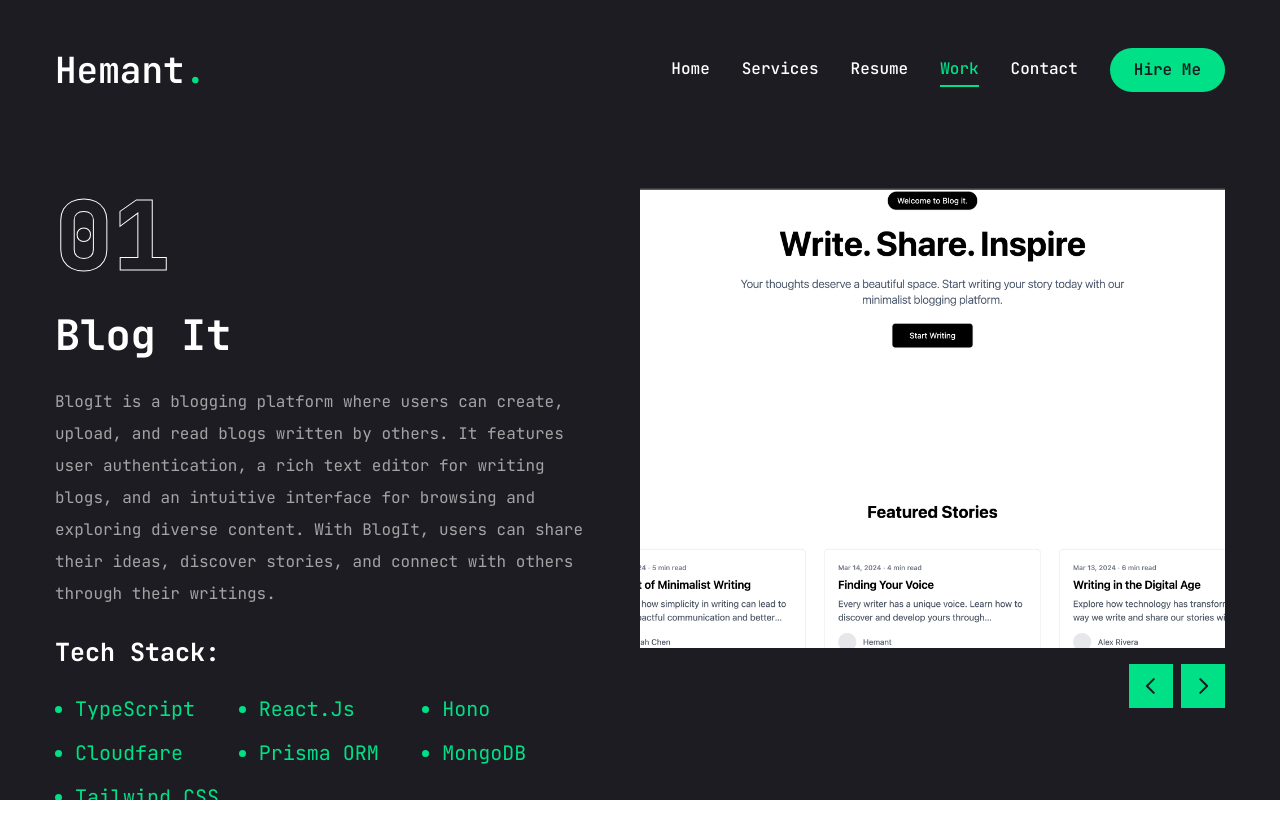
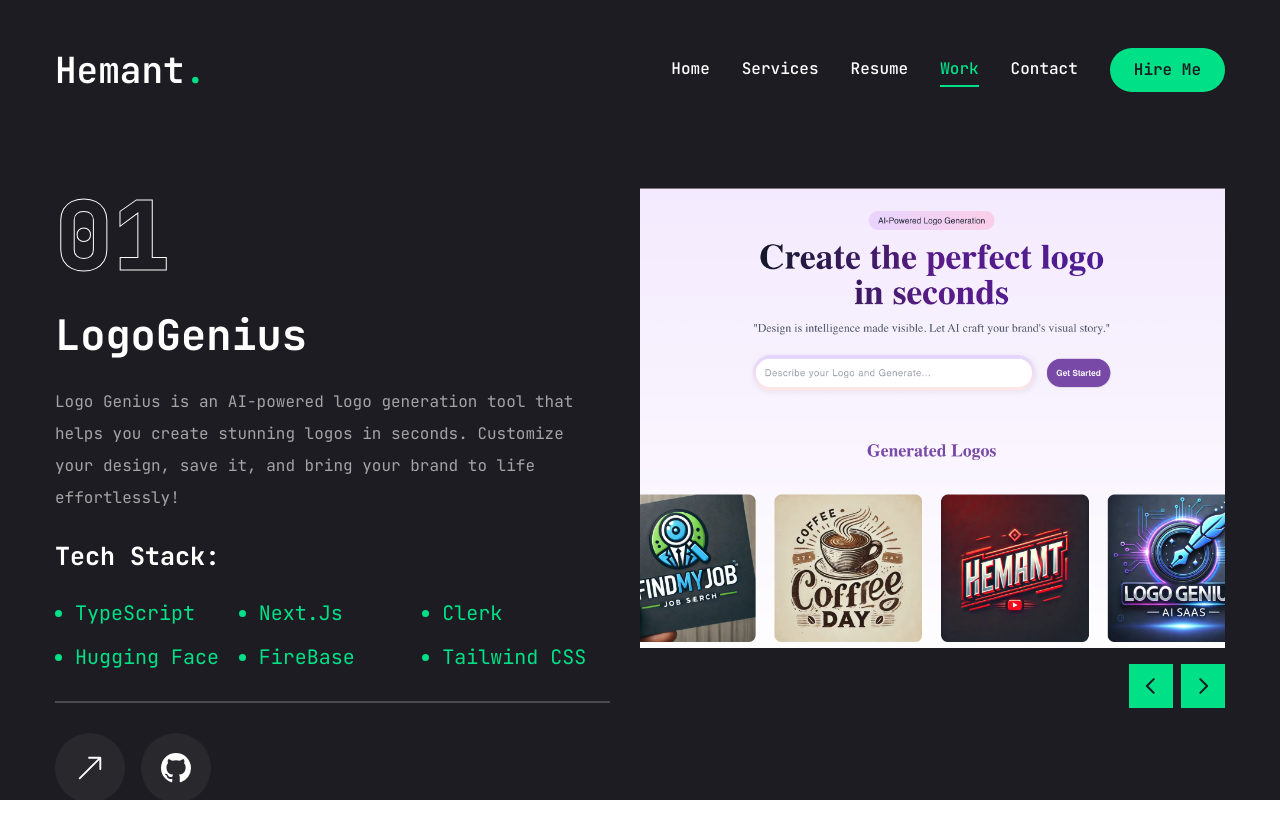
Before and after one commit to HemantKr071/Hemant-Portfolio, a Next.js app: page /work in a window 1280 px wide. Shown: the top 838 px of the page. After the commit the page ends 804 px from the top, so only its background shows below. Built offline with nearby package versions, Linux system fonts and the light colour scheme; grey boxes are pictures that could not be loaded.

Commit message:
Added LogoGenius Project and some UI changes

```diff
--- a/app/layout.jsx
+++ b/app/layout.jsx
@@ -12,8 +12,8 @@ const jetbrainsMono = JetBrains_Mono({subsets:["latin"],
 
 
 export const metadata = {
-  title: "Create Next App",
-  description: "Generated by create next app",
+  title: "Hemant's Portfolio",
+  description: "Portfolio by Hemant",
 };
 
 export default function RootLayout({ children }) {
--- a/app/page.jsx
+++ b/app/page.jsx
@@ -20,7 +20,7 @@ const Home = () => {
             </p>
             {/* Button and Socials */}
             <div className="">
-            <Link href={"https://drive.google.com/file/d/1Q5RyjAd2oooifVGtgHHph0u3BsEeP0Qy/view?usp=drive_link"}>
+            <Link href={"https://drive.google.com/file/d/1sNNc2OnkSm6xZ9-8ol8OIYVWnA-7PhPe/view?usp=drive_link"}>
               <Button variant="outline" size="lg" className="uppercase flex  items-center gap-2">
                 <span>Download Resume</span>
                 <FiDownload className="text-xl"/>
--- a/app/resume/page.jsx
+++ b/app/resume/page.jsx
@@ -21,6 +21,7 @@ import {
   SiHono
 } from "react-icons/si";
 import { BiLogoPostgresql } from "react-icons/bi";
+import { RiNextjsFill } from "react-icons/ri";
 
 const about = {
     title:"About me",
@@ -92,7 +93,11 @@ const skills = {
       name: "TypeScript",
     },
 
-    // Frameworks & Libraries
+    // Frameworks & Libraries <RiNextjsFill />
+    {
+      icon: <RiNextjsFill />,
+      name: "Next.js",
+    },
     {
       icon: <FaReact />,
       name: "React.js",
@@ -219,14 +224,14 @@ const Resume = () => {
                  <div className="flex flex-col gap-[30px] text-center xl:text-left">
                    <h3 className="text-4xl font-bold">{skills.title}</h3>
                    <p className="max-w-[600px] text-white/60 mx-auto xl:mx-0">{skills.description}</p>
-                   <ul className="grid grid-cols-2 sm:grid-cols-3 md:grid-cols-4 gap-4 xl:gap-[30px]">
+                   <ul className="grid grid-cols-2 sm:grid-cols-3 md:grid-cols-4 gap-4 xl:gap-[30px] ">
                     {skills.skillList.map((skill,index) => {
                       return(
                         <li key={index}>
                           <TooltipProvider delayDuration={100}>
                             <Tooltip>
                              <TooltipTrigger className="w-full h-[100px] bg-[#232329] rounded-xl flex justify-center items-center group ">
-                               <div className="text-5xl group-hover:text-accent-hover transition-all duration-300">
+                               <div className="text-5xl group-hover:text-accent-hover group-hover:scale-110 transition-all duration-300">
                                 {skill.icon}
                                </div>
                              </TooltipTrigger>
--- a/app/work/page.jsx
+++ b/app/work/page.jsx
@@ -15,6 +15,17 @@ const projects = [
     {
         num:'01',
         category:"Full Stack",
+        title:"LogoGenius",
+        description:"Logo Genius is an AI-powered logo generation tool that helps you create stunning logos in seconds. Customize your design, save it, and bring your brand to life effortlessly!",
+        stack:[{name:"TypeScript"},{name:"Next.Js"},{name:"Clerk"},{name:"Hugging Face"},{name:"FireBase"},{name:"Tailwind CSS"},],
+        image:"/assets/LogoGenius.png",
+        live:"https://logogenius.heyhemant.tech/",
+        github:"https://github.com/HemantKr071/LogoGenius",
+
+    },
+    {
+        num:'02',
+        category:"Full Stack",
         title:"Blog it",
         description:" BlogIt is a blogging platform where users can create, upload, and read blogs written by others. It features user authentication, a rich text editor for writing blogs, and an intuitive interface for browsing and exploring diverse content. With BlogIt, users can share their ideas, discover stories, and connect with others through their writings.",
         stack:[{name:"TypeScript"},{name:"React.Js"},{name:"Hono"},{name:"Cloudfare"},{name:"Prisma ORM"},{name:"MongoDB"},{name:"Tailwind CSS"},],
@@ -24,7 +35,7 @@ const projects = [
 
     },
     {
-        num:'02',
+        num:'03',
         category:"Full Stack",
         title:"BookMyHotel",
         description:" BookMyHotel is a fully deployed hotel booking application built using the MERN stack, offering a secure and user-friendly experience with a modern and responsive design. ",
@@ -35,7 +46,7 @@ const projects = [
 
     },
     {
-        num:'03',
+        num:'04',
         category:"Full Stack",
         title:"RealTime Spreadsheet Collaboration",
         description:" The Real-Time Spreadsheet App is an interactive web application designed to allow multiple users to collaborate on a spreadsheet in realtime.The project emphasizes the implementation of core features such as live updates, user presence tracking, and efficient data management. ",
--- a/components/Stats.jsx
+++ b/components/Stats.jsx
@@ -7,11 +7,11 @@ const stats = [
         text:"Years of Experience"
     },*/
     {
-        num:4,
+        num:6,
         text:"Projects Completed"
     },
     {
-        num:10,
+        num:12,
         text:"Technologies Mastered"
     },
     /*{
```
Also changed, not shown: public/assets/LogoGenius.png (added).
